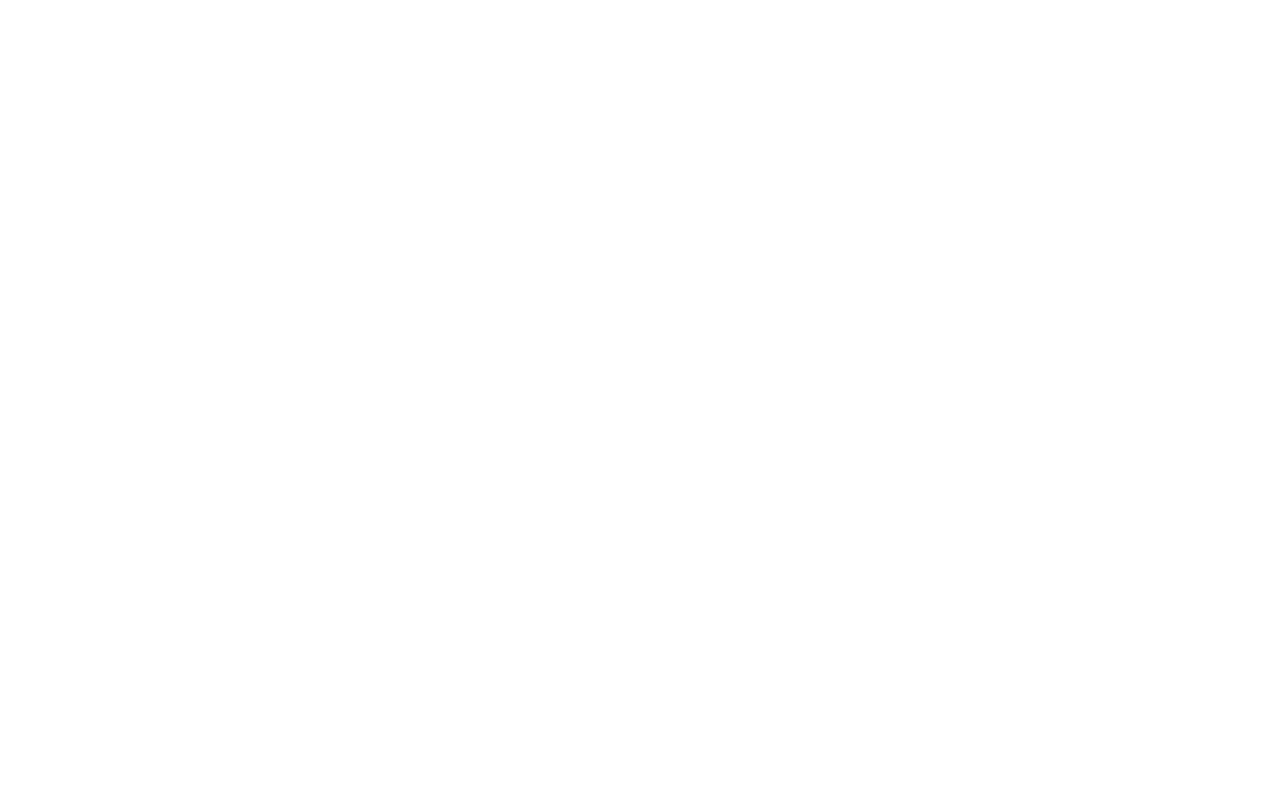
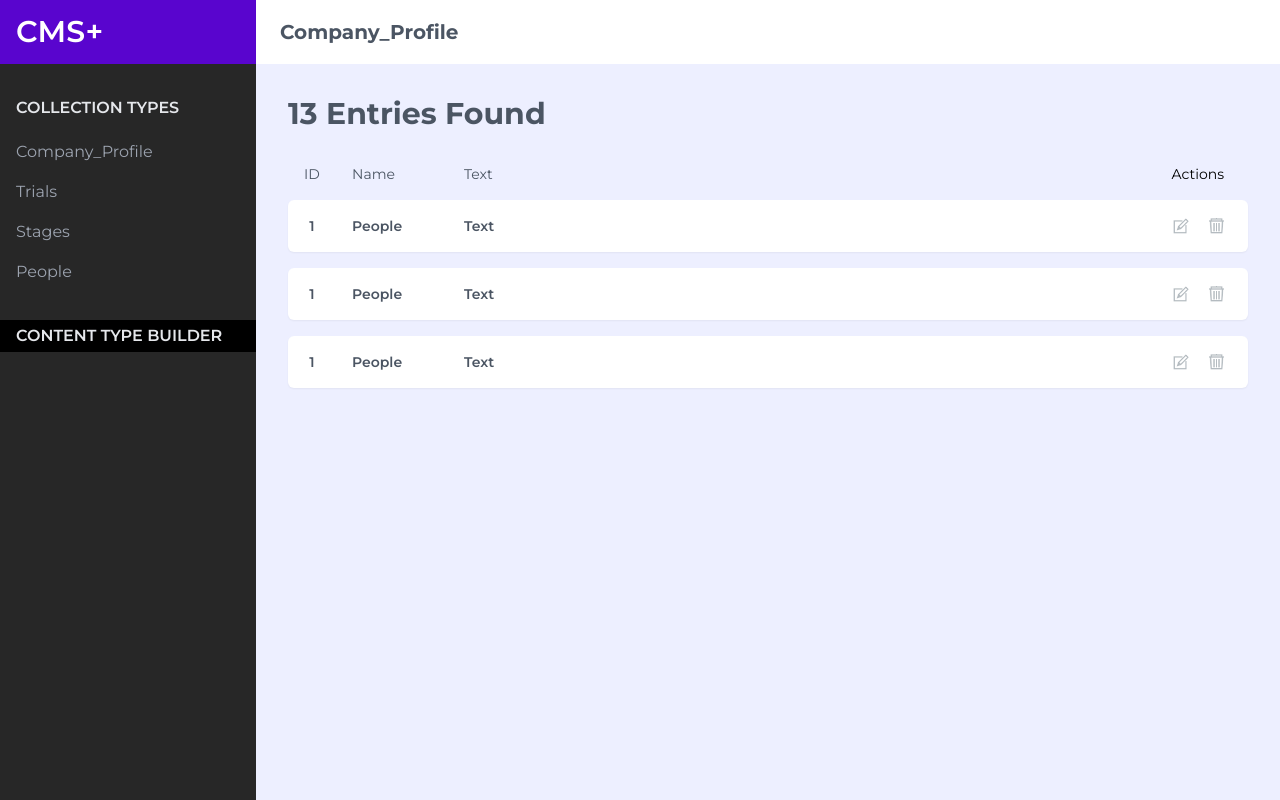
Before and after one commit to souris-dev/cms-plus-fe, a React (Create React App) app: page /collections in a window 1280 px wide. Before the commit this address had no page. Built offline with nearby package versions, Linux system fonts and the light colour scheme.

Commit message:
feat: add collections page

```diff
--- a/src/App.tsx
+++ b/src/App.tsx
@@ -3,7 +3,7 @@
 import './App.css';
 import { HOMEPAGE_ROUTE } from './constants/routes';
 
-import { ContentTypeBuilder, Homepage, Login } from './pages';
+import { Collections, ContentTypeBuilder, Login } from './pages';
 
 function App() {
   return (
@@ -12,6 +12,7 @@
         <Routes>
           <Route element={<Login />} path={HOMEPAGE_ROUTE} />
           <Route element={<ContentTypeBuilder />} path={'/contentTypes'} />
+          <Route element={<Collections />} path={'/collections'} />
         </Routes>
       </BrowserRouter>
     </>
--- /dev/null
+++ b/src/pages/Collections/index.tsx
@@ -0,0 +1,124 @@
+import * as React from 'react';
+
+import './Collections.css';
+
+import deleteFieldIcon from '../../assets/delete-field.png';
+import editFieldIcon from '../../assets/edit-field.png';
+
+const Collections: React.FC = (): JSX.Element => {
+  return <>
+    <div className="flex flex-row w-full min-h-screen max-h-screen">
+      <div className="w-1/5 flex flex-col">
+        <div className="w-full bg-primary flex items-center h-16 text-white text-3xl font-semibold pl-4 flex-grow-0">
+          CMS+
+        </div>
+
+        <div className="bg-slate-black flex-grow">
+          <div className="mt-8 text-gray-200">
+            <div className="font-semibold uppercase pl-4 pr-3">
+              Collection Types
+            </div>
+
+            <ul className="mt-4 list-disc">
+              <li className="mt-2 pt-1 pb-1 pl-4 pr-3 text-gray-400 cursor-pointer hover:bg-black">Company_Profile</li>
+              <li className="mt-2 pt-1 pb-1 pl-4 pr-3 text-gray-400 cursor-pointer hover:bg-black">Trials</li>
+              <li className="mt-2 pt-1 pb-1 pl-4 pr-3 text-gray-400 cursor-pointer hover:bg-black">Stages</li>
+              <li className="mt-2 pt-1 pb-1 pl-4 pr-3 text-gray-400 cursor-pointer hover:bg-black">People</li>
+            </ul>
+
+            <div className="font-semibold uppercase mt-8 bg-black pt-1 pb-1 pl-4 pr-3">
+              Content Type Builder
+            </div>
+          </div>
+        </div>
+      </div>
+
+      <div className="w-4/5 flex flex-col">
+        <div className="w-full shadow-sm h-16 items-center flex text-gray-600 text-xl font-bold pl-6 flex-grow-0">
+          Company_Profile
+        </div>
+
+        <div className="flex-grow flex flex-row">
+
+          <div className="bg-generic w-full pl-8 pr-8">
+            <div className="mt-8 text-3xl mb-8 font-bold text-gray-600 flex items-center">
+              <div>13 Entries Found</div>
+            </div>
+
+            {/* Header start (table header) */}
+            <div className="mt-4 text-sm rounded-md flex items-center">
+              <div className="flex flex-row flex-grow items-center">
+                <div className="text-gray-600 justify-center flex w-12 rounded-l-md">ID</div>
+                <div className="text-gray-600 pl-4 w-32">Name</div>
+                <div className="text-gray-600">Text</div>
+              </div>
+
+              <div className="flex flex-row pr-6">
+                Actions
+              </div>
+            </div>
+            {/* Header end (table header) */}
+
+            {/* Instance Entry Start */}
+            <div className="bg-white shadow-sm mt-4 text-sm rounded-md flex items-center">
+              <div className="flex flex-row flex-grow items-center">
+                <div className=" text-gray-600 items-center justify-center flex w-12 font-semibold rounded-l-md">1</div>
+                <div className="font-semibold text-gray-600 p-4 w-32">People</div>
+                <div className="font-semibold text-gray-600">Text</div>
+              </div>
+
+              <div className="flex flex-row">
+                <button>
+                  <img src={editFieldIcon} className="mr-5 h-4" />
+                </button>
+                <button>
+                  <img src={deleteFieldIcon} className="mr-6 h-4" />
+                </button>
+              </div>
+            </div>
+            {/* Instance Entry End */}
+
+            {/* Instance Entry Start */}
+            <div className="bg-white shadow-sm mt-4 text-sm rounded-md flex items-center">
+              <div className="flex flex-row flex-grow items-center">
+                <div className=" text-gray-600 items-center justify-center flex w-12 font-semibold rounded-l-md">1</div>
+                <div className="font-semibold text-gray-600 p-4 w-32">People</div>
+                <div className="font-semibold text-gray-600">Text</div>
+              </div>
+
+              <div className="flex flex-row">
+                <button>
+                  <img src={editFieldIcon} className="mr-5 h-4" />
+                </button>
+                <button>
+                  <img src={deleteFieldIcon} className="mr-6 h-4" />
+                </button>
+              </div>
+            </div>
+            {/* Instance Entry End */}
+            {/* Instance Entry Start */}
+            <div className="bg-white shadow-sm mt-4 text-sm rounded-md flex items-center">
+              <div className="flex flex-row flex-grow items-center">
+                <div className=" text-gray-600 items-center justify-center flex w-12 font-semibold rounded-l-md">1</div>
+                <div className="font-semibold text-gray-600 p-4 w-32">People</div>
+                <div className="font-semibold text-gray-600">Text</div>
+              </div>
+
+              <div className="flex flex-row">
+                <button>
+                  <img src={editFieldIcon} className="mr-5 h-4" />
+                </button>
+                <button>
+                  <img src={deleteFieldIcon} className="mr-6 h-4" />
+                </button>
+              </div>
+            </div>
+            {/* Instance Entry End */}
+          </div>
+        </div>
+      </div>
+    </div>
+  </>;
+}
+
+export default Collections;
--- a/src/pages/index.tsx
+++ b/src/pages/index.tsx
@@ -2,3 +2,4 @@
 export { default as Error } from './Error';
 export { default as Login } from './Login';
 export { default as ContentTypeBuilder } from './ContentTypeBuilder';
+export { default as Collections } from './Collections';
```
Also changed, not shown: src/pages/Collections/Collections.css (added), 1 other file (tests, documents, lock files or other folders).
